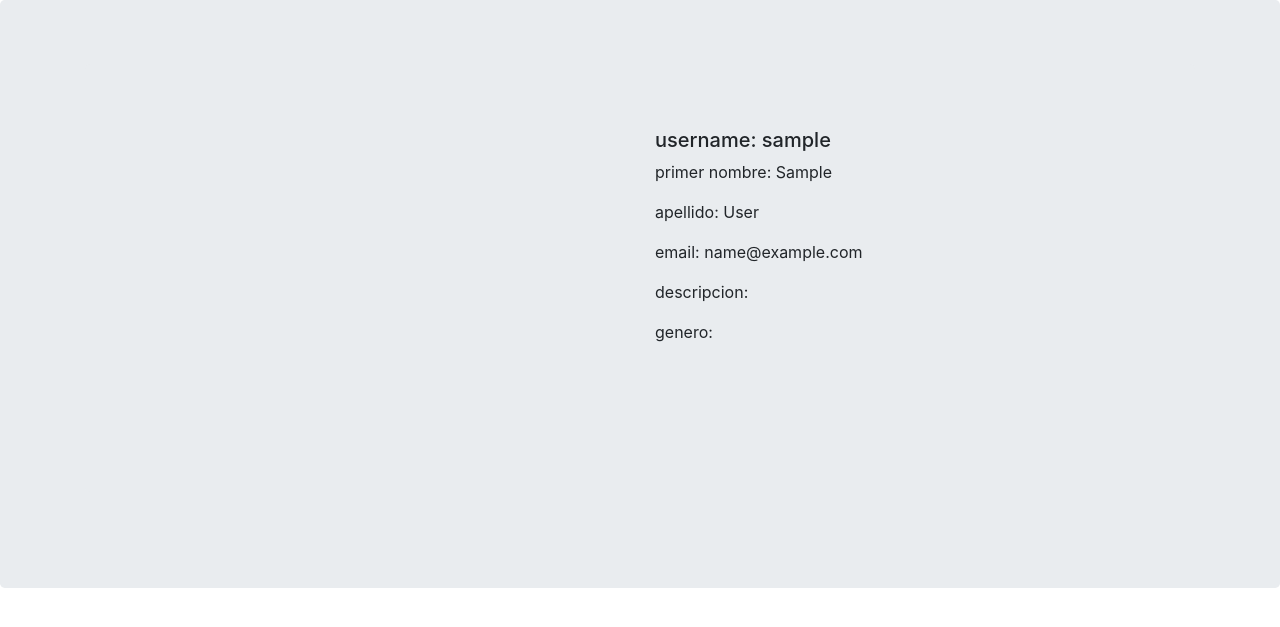
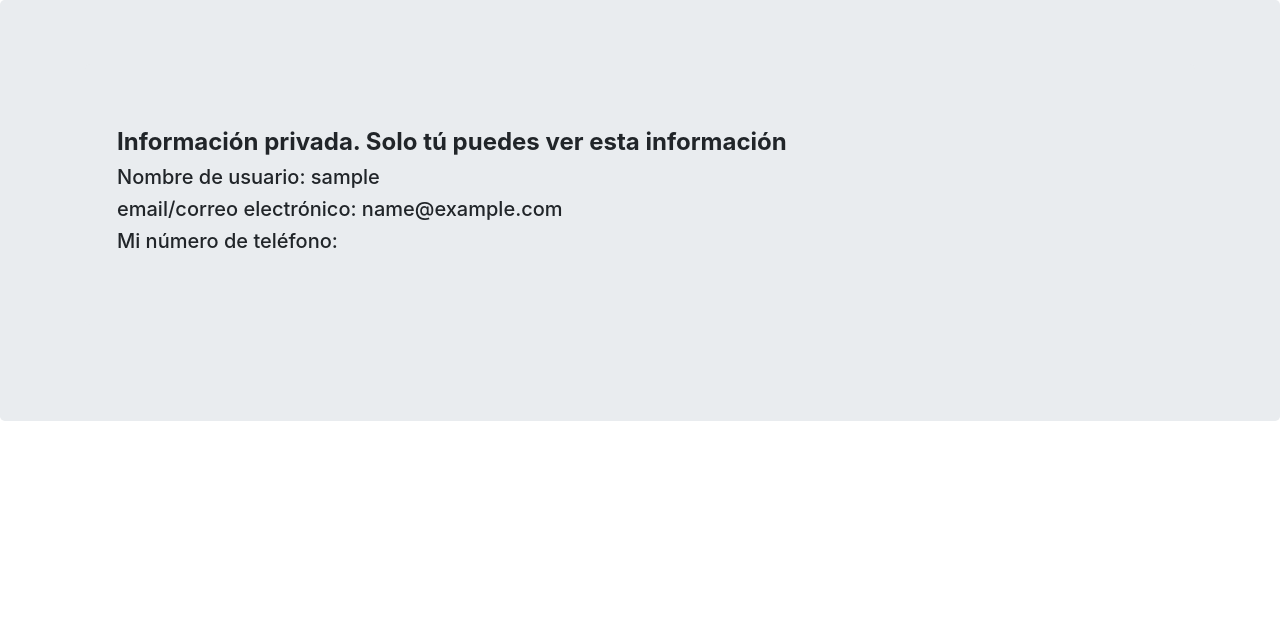
Before and after one commit to silvano905/twerk2020, a Django app: page /accounts/viewprofile/ in a window 1280 px wide. Shown: the part 56-683 px from the top of the page. Run offline with Django 3.2, Linux system fonts and the light colour scheme; the visitor is signed in with stand-in values (Sample User, id 1); some libraries are stand-ins or nearby versions.

Commit message:
kfjdfjd44

```diff
--- a/accounts/forms.py
+++ b/accounts/forms.py
@@ -37,9 +37,9 @@
         model = Profile
         fields = ['description', ]
 
-        widgets = {
-            'description': Textarea(attrs={'class': 'form-control'}),
-        }
+        # widgets = {
+        #     'description': Textarea(attrs={'class': 'form-control'}),
+        # }
 
 
 class UserFormCreationFormUpdate(forms.ModelForm):
--- a/accounts/templates/accounts/profile.html
+++ b/accounts/templates/accounts/profile.html
@@ -9,13 +9,13 @@
 <div class="jumbotron main_wrapper_jumbotron">
     <div class="container">
     <div class="jumbotron">
-        <h3 align="center">Crear Perfil</h3>
+        <h3 align="center">Agrega tu número de teléfono</h3>
 
     <form method="post" enctype="multipart/form-data">
     {% csrf_token %}
         <div class="form-row">
             <div class="form-group col-md-4 col-sm-12">
-                <label>Agrega tu numero de telefono para contactarte si eres unos de los ganadores</label>
+                <label>Si eres unos de los ganadores de alguna quiniela se te contactara usando el número de teléfono que escribas.</label>
             {{ form.description }}
             </div>
 
@@ -23,7 +23,7 @@
         <input type="hidden" name="mypk" placeholder="your pk" value="{{ request.user.pk }}">
 
 
-<button class="btn btn-primary" type="submit">Agregar</button>
+<button class="btn btn-primary" type="submit">Enviar</button>
     </form>
         </div>
 </div>
--- a/accounts/templates/accounts/view_profile.html
+++ b/accounts/templates/accounts/view_profile.html
@@ -11,24 +11,14 @@
 <div class="jumbotron main_wrapper_jumbotron">
     <div class="container">
         <div class="jumbotron">
+            <h4><strong>Información privada. Solo tú puedes ver esta información</strong></h4>
             <div class="row">
-                <div class="col-lg-6 col-sm-12">
-                    <div>
-                        <div style="width: 300px; height: 300px">
-                            <img src="{{ user.profiles.profile_pic.url }}" style="max-height: 280px; width:100%;max-width:268px; object-fit: cover">
-                        </div>
-
-                    </div>
-                </div>
                 <div class="col-lg-6 col-sm-12">
 
                     <div>
-                        <h5>username: {{ user.username }}</h5>
-                        <p>primer nombre: {{ user.first_name }}</p>
-                        <p>apellido: {{ user.last_name }}</p>
-                        <p>email: {{ user.email }}</p>
-                        <p>descripcion: {{ user.profiles.description }}</p>
-                        <p>genero: {{ user.profiles.gender }}</p>
+                        <h5>Nombre de usuario: {{ user.username }}</h5>
+                        <h5>email/correo electrónico: {{ user.email }}</h5>
+                        <h5>Mi número de teléfono: {{ user.profiles.description }}</h5>
                     </div>
 
                 </div>
--- a/accounts/views.py
+++ b/accounts/views.py
@@ -128,21 +128,17 @@
 
 @login_required
 def edit_profile(request):
-    image = request.user.profiles.profile_pic
 
     if request.method == 'POST':
-        form1 = UserFormCreationFormUpdate(request.POST, instance=request.user)
         form2 = UserFormProfileUpdate(request.POST, request.FILES, instance=request.user.profiles)
 
-        if form1.is_valid() and form2.is_valid():
-            form1.save(commit=True)
+        if form2.is_valid():
             form2.save(commit=True)
             return redirect('tips:list')
     else:
-        form1 = UserFormCreationFormUpdate(instance=request.user)
         form2 = UserFormProfileUpdate(instance=request.user.profiles)
 
-    return render(request, 'accounts/createprofile.html', {'form': form1, 'formm': form2, 'image': image})
+    return render(request, 'accounts/createprofile.html', {'formm': form2})
 
 
 class UserProfileView(TemplateView, LoginRequiredMixin):
--- a/templates/main.html
+++ b/templates/main.html
@@ -63,7 +63,7 @@
                     </a>
                 <div class="dropdown-menu" aria-labelledby="navbarDropdown">
                     <a class="dropdown-item" href="{% url 'accounts:viewprofile' %}">Ver mi cuenta</a>
-                    <a class="dropdown-item" href="{% url 'accounts:profile' %}">Editar mi cuenta</a>
+                    <a class="dropdown-item" href="{% url 'accounts:profile' %}">Editar mi número</a>
                     <a class="dropdown-item" href="{% url 'accounts:confirm-deactivate' %}">Borrar mi cuenta</a>
                 </div>
                 </li>
```
Also changed, not shown: accounts/templates/accounts/createprofile.html (+4 -30 lines).
